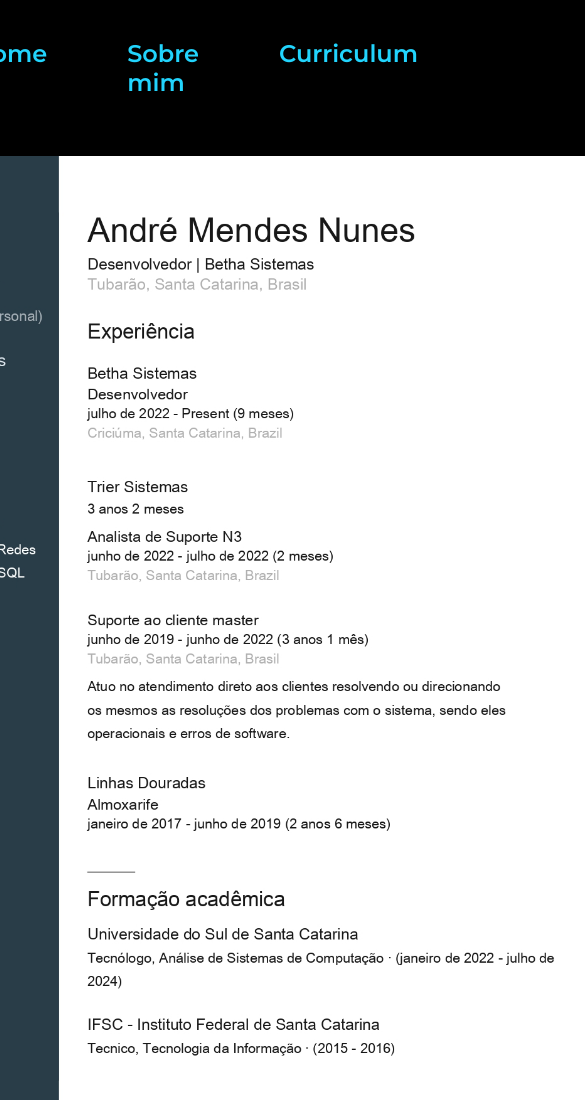
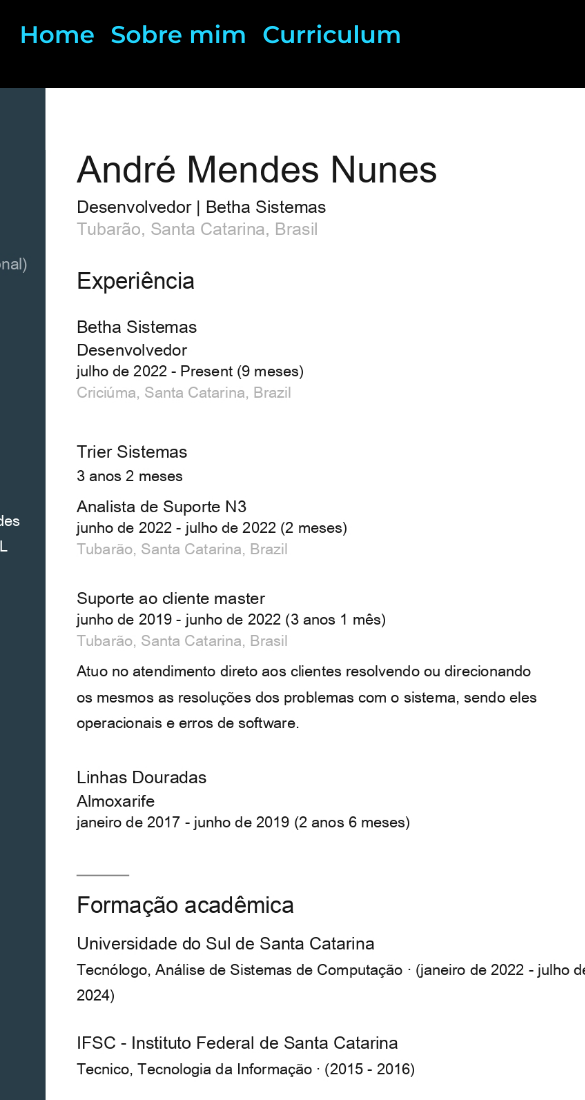
Before and after one commit to andrefulsao/portifolio, a plain HTML site: page story.html in a window 390 px wide. Shown: the top 1100 px of the page, 585 px wide, since content can reach past the window. Drawn offline with Linux system fonts and the light colour scheme.

Commit message:
ajuste style

```diff
--- a/estilos/style.css
+++ b/estilos/style.css
@@ -15,15 +15,19 @@
 }
 
 .cabecalho{
-    padding: 2% 0% 0% 15%;
+    display: flex;
+    padding: 2% 0% 0% 2%;
+    width: 31.25rem;
 }
 
 .cabecalho__menu {
     display: flex;
-    gap: 80px;
+    gap: 5rem;
+    width: auto;
 }
 
 .cabecalho__menu__link{
+    display: flex;
     text-decoration: none;
     font-family: var(--fonte-segundaria);
     font-size: 1.5rem;
@@ -124,11 +128,12 @@
 
 @media (max-width: 1250px){
     .cabecalho{
-        padding: 10%;
+        padding: 5%;
     }
 
     .cabecalho__menu{
         justify-content: center;
+        gap: 1rem;
     }
 
     .apresentacao {
@@ -144,6 +149,6 @@
 /* Story CSS */
 
 .img_curriculum{
-    width: 50rem;
+    width: 55rem;
     height: 62,5rem;
 }
```
Also changed, not shown: index.html (+1 -1 lines), imagens/layer-group-solid.png (added).
